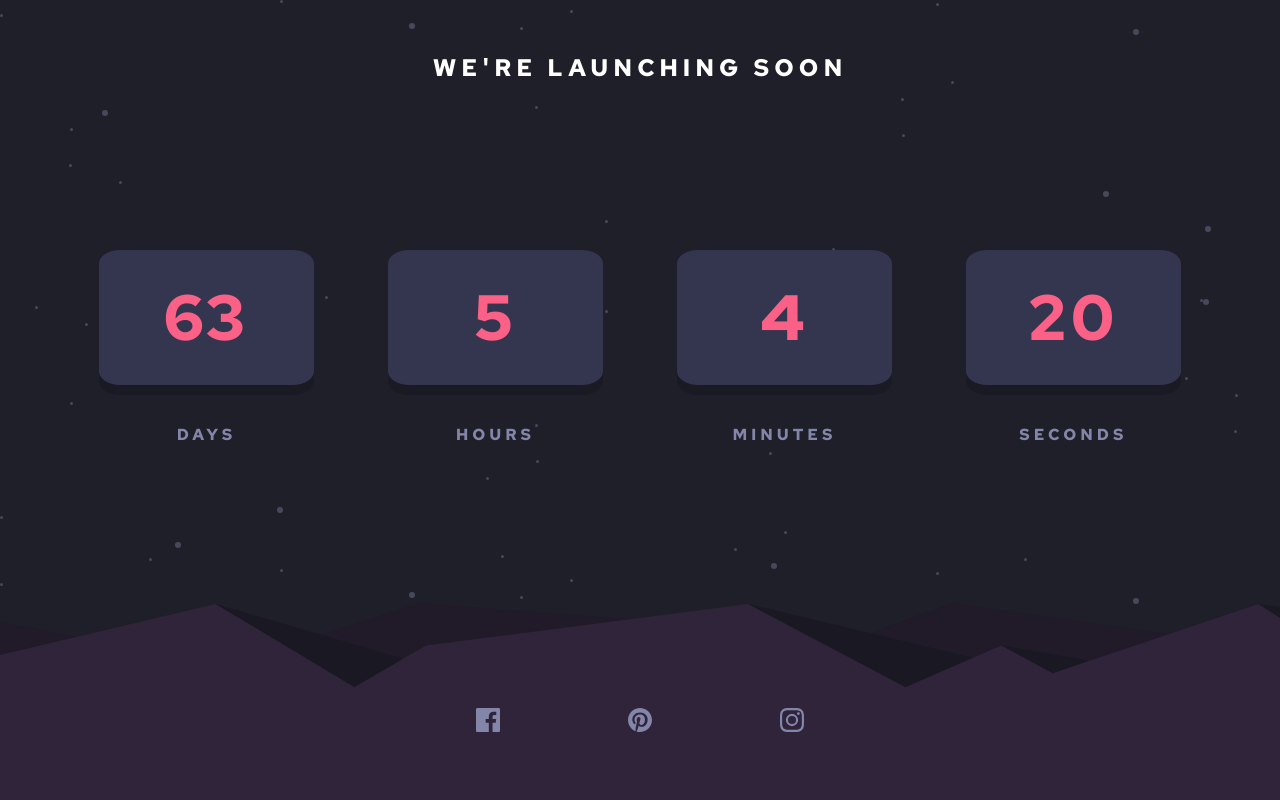
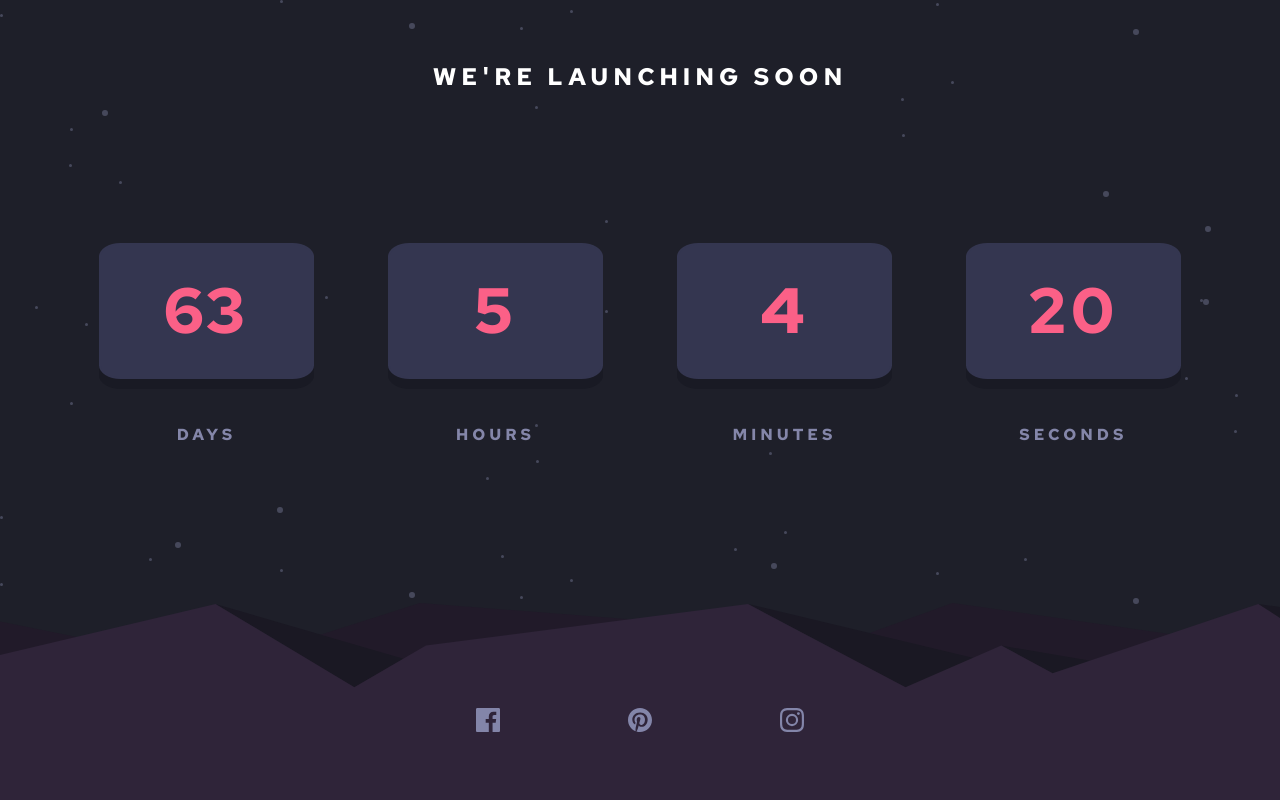
Before and after one commit to rboz1/countdown-app, a plain HTML site: page index.html in a window 1280 px wide. Drawn offline with Linux system fonts and the light colour scheme.

Commit message:
fixed html error

```diff
--- a/index.html
+++ b/index.html
@@ -13,7 +13,6 @@
 <body>
   <main>
     <h2>We're launching soon</h2>
-    <h3>
     <ul class="time">
       <li class = "number num1">00</li>
       <li class = "number num2">00</li>
@@ -24,7 +23,6 @@
       <li class = "date m">Minutes</li>
       <li class = "date s">Seconds</li>
     </ul>
-    </h3>
     <div></div>
     <div class = "icons">
       <a href="#"><svg xmlns="http://www.w3.org/2000/svg" width="24" height="24"><path fill='' d="M22.675 0H1.325C.593 0 0 .593 0 1.325v21.351C0 23.407.593 24 1.325 24H12.82v-9.294H9.692v-3.622h3.128V8.413c0-3.1 1.893-4.788 4.659-4.788 1.325 0 2.463.099 2.795.143v3.24l-1.918.001c-1.504 0-1.795.715-1.795 1.763v2.313h3.587l-.467 3.622h-3.12V24h6.116c.73 0 1.323-.593 1.323-1.325V1.325C24 .593 23.407 0 22.675 0z"/></svg></a>
--- a/styles.scss
+++ b/styles.scss
@@ -45,16 +45,13 @@ body{
 
         }
 
-        h3{
-            grid-area: "time";
-
         .countdown{
             font-family: $font;
             list-style: none;
             padding: 0;
         }
-
         .time{
+            grid-area: "time";
             display: grid;
             grid-template-columns: repeat(4, 1fr);
             grid-template-rows: repeat(2, 1fr);
@@ -62,13 +59,10 @@ body{
                 "num1 num2 num3 num4"
                 "d h m s"
             ;
-
             row-gap: 2%;
             column-gap: 5%;
-
             justify-items: stretch;
             align-items: center;
-
             margin-top: 10%;
             margin-left: 7%;
             margin-right: 7%;
@@ -79,26 +73,22 @@ body{
             color: $time-color;
             list-style: none;
             padding: 0;
-
             .date{
                 padding-top: 20%;
                 letter-spacing: 4px;
                 text-align: center;
             }
-
             .number{
                 font-size: 2rem;
                 letter-spacing: 4px;
                 padding: 10%;
                 color: $num-color;
                 text-align: center;
-
                 border: 2px solid $card-color;
                 border-radius: 10%;
                 background-color: $card-color;
                 box-shadow: 0px 10px 0px $shadow;
             }
-
             .num1{
                 grid-area: "num1";
             }
@@ -111,7 +101,6 @@ body{
             .num4{
                 grid-area: "num4";
             }
-
             .d{
                 grid-area: "d";
             }
@@ -153,7 +142,6 @@ body{
     .attribution{
         grid-area: "attribute";
     }
-}
 
 //Media Queries
 //Tablets
@@ -162,7 +150,6 @@ body{
   and (max-device-width: 1200px) {
     body{
         main{
-            h3{
             .time{
                 justify-items: center;
                 row-gap: 10%;
@@ -177,7 +164,6 @@ body{
                 }
             }
 
-            }
 
             .icons{
                 align-items: flex-end;
@@ -198,7 +184,6 @@ body{
                 padding-top: 5%;
             }
 
-            h3{
             .time{
                 margin: 5%;
                 justify-items: center;
@@ -214,7 +199,6 @@ body{
                 }
             }
 
-            }
 
             .icons{
                 a{
```
Also changed, not shown: styles.css, 1 other file. Lines whose indentation alone changed are shown as unchanged.
